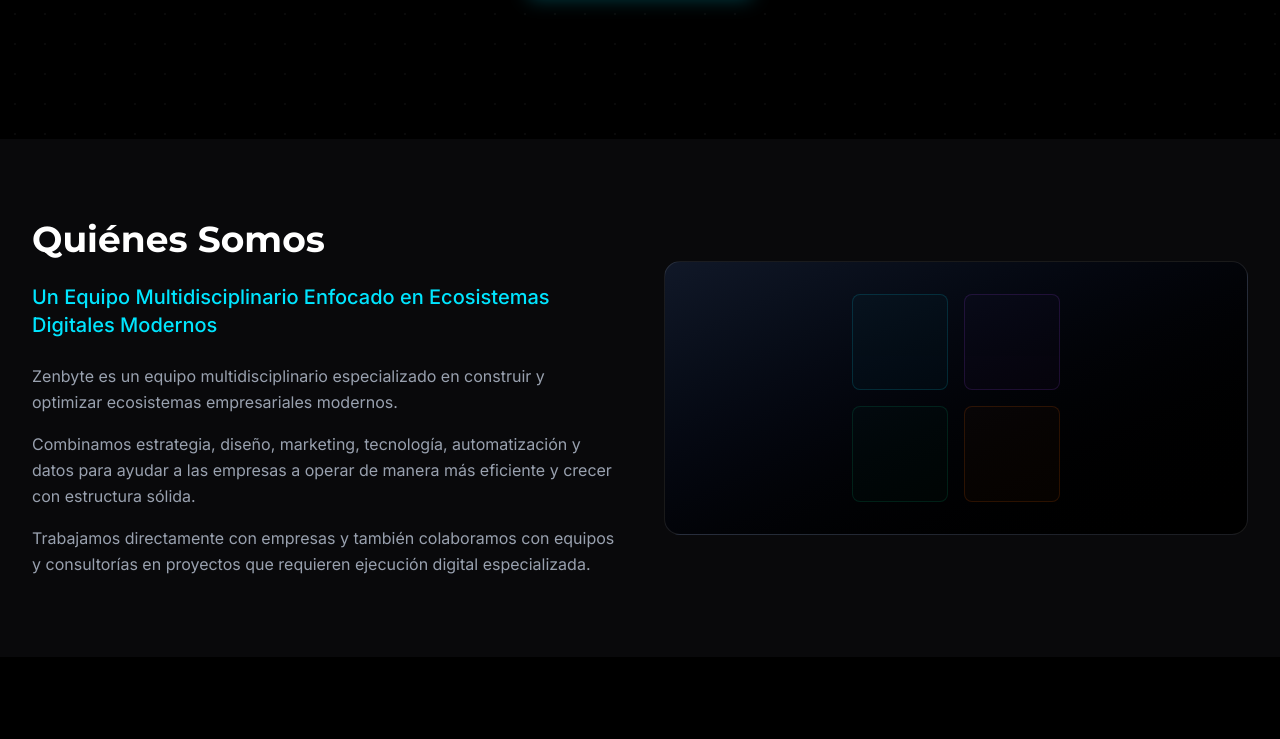
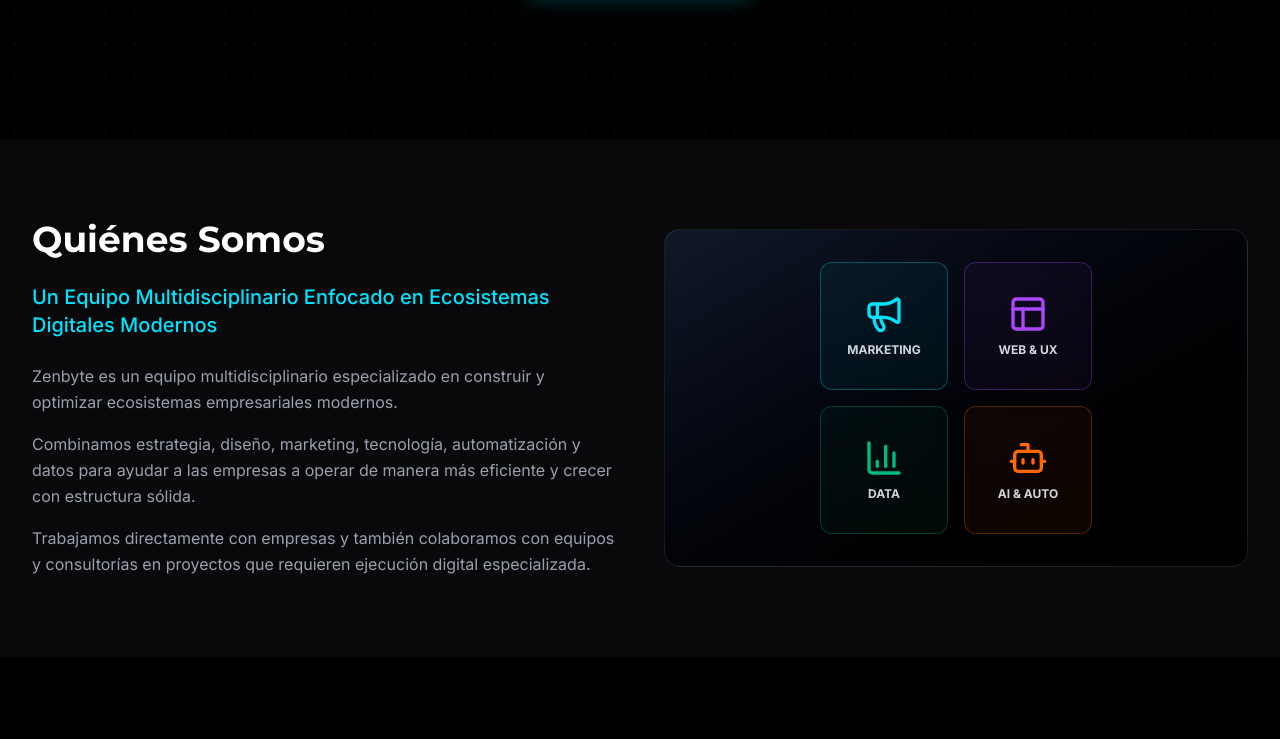
Before and after one commit to DiegoAngola/ZenbyteAgency, a React (Vite) app: page / in a window 1280 px wide. Shown: the part 661-1400 px from the top of the page. Built offline with nearby package versions, Linux system fonts and the light colour scheme.

Commit message:
feat: Enhance features section with icons and text
Adds visual cues and descriptive labels to the features section. This improves user comprehension and highlights the agency's service offerings.

```diff
--- a/src/pages/Home.tsx
+++ b/src/pages/Home.tsx
@@ -2,6 +2,7 @@
 import { motion } from 'motion/react';
 import { useTranslation } from 'react-i18next';
 import { Link } from 'react-router-dom';
+import { Megaphone, Layout, BarChart3, Bot } from 'lucide-react';
 
 export default function Home() {
   return (
@@ -90,11 +91,23 @@
           <div className="relative h-64 lg:h-auto rounded-2xl overflow-hidden bg-gradient-to-br from-gray-900 to-black border border-white/10 flex items-center justify-center">
              {/* Abstract visual representation */}
              <div className="absolute inset-0 bg-[radial-gradient(circle_at_center,_var(--tw-gradient-stops))] from-blue-900/20 via-transparent to-transparent"></div>
-             <div className="grid grid-cols-2 gap-4 p-8 opacity-50">
-                <div className="w-24 h-24 rounded-lg border border-[#00E5FF]/30 bg-[#00E5FF]/5"></div>
-                <div className="w-24 h-24 rounded-lg border border-purple-500/30 bg-purple-500/5"></div>
-                <div className="w-24 h-24 rounded-lg border border-emerald-500/30 bg-emerald-500/5"></div>
-                <div className="w-24 h-24 rounded-lg border border-orange-500/30 bg-orange-500/5"></div>
+             <div className="grid grid-cols-2 gap-4 p-8 relative z-10">
+                <div className="w-32 h-32 rounded-xl border border-[#00E5FF]/30 bg-[#00E5FF]/5 flex flex-col items-center justify-center text-center p-4 backdrop-blur-sm hover:bg-[#00E5FF]/10 transition-colors">
+                  <Megaphone className="w-10 h-10 text-[#00E5FF] mb-2" />
+                  <span className="text-xs text-gray-300 font-bold uppercase">Marketing</span>
+                </div>
+                <div className="w-32 h-32 rounded-xl border border-purple-500/30 bg-purple-500/5 flex flex-col items-center justify-center text-center p-4 backdrop-blur-sm hover:bg-purple-500/10 transition-colors">
+                  <Layout className="w-10 h-10 text-purple-500 mb-2" />
+                  <span className="text-xs text-gray-300 font-bold uppercase">Web & UX</span>
+                </div>
+                <div className="w-32 h-32 rounded-xl border border-emerald-500/30 bg-emerald-500/5 flex flex-col items-center justify-center text-center p-4 backdrop-blur-sm hover:bg-emerald-500/10 transition-colors">
+                  <BarChart3 className="w-10 h-10 text-emerald-500 mb-2" />
+                  <span className="text-xs text-gray-300 font-bold uppercase">Data</span>
+                </div>
+                <div className="w-32 h-32 rounded-xl border border-orange-500/30 bg-orange-500/5 flex flex-col items-center justify-center text-center p-4 backdrop-blur-sm hover:bg-orange-500/10 transition-colors">
+                  <Bot className="w-10 h-10 text-orange-500 mb-2" />
+                  <span className="text-xs text-gray-300 font-bold uppercase">AI & Auto</span>
+                </div>
              </div>
           </div>
         </div>
```
